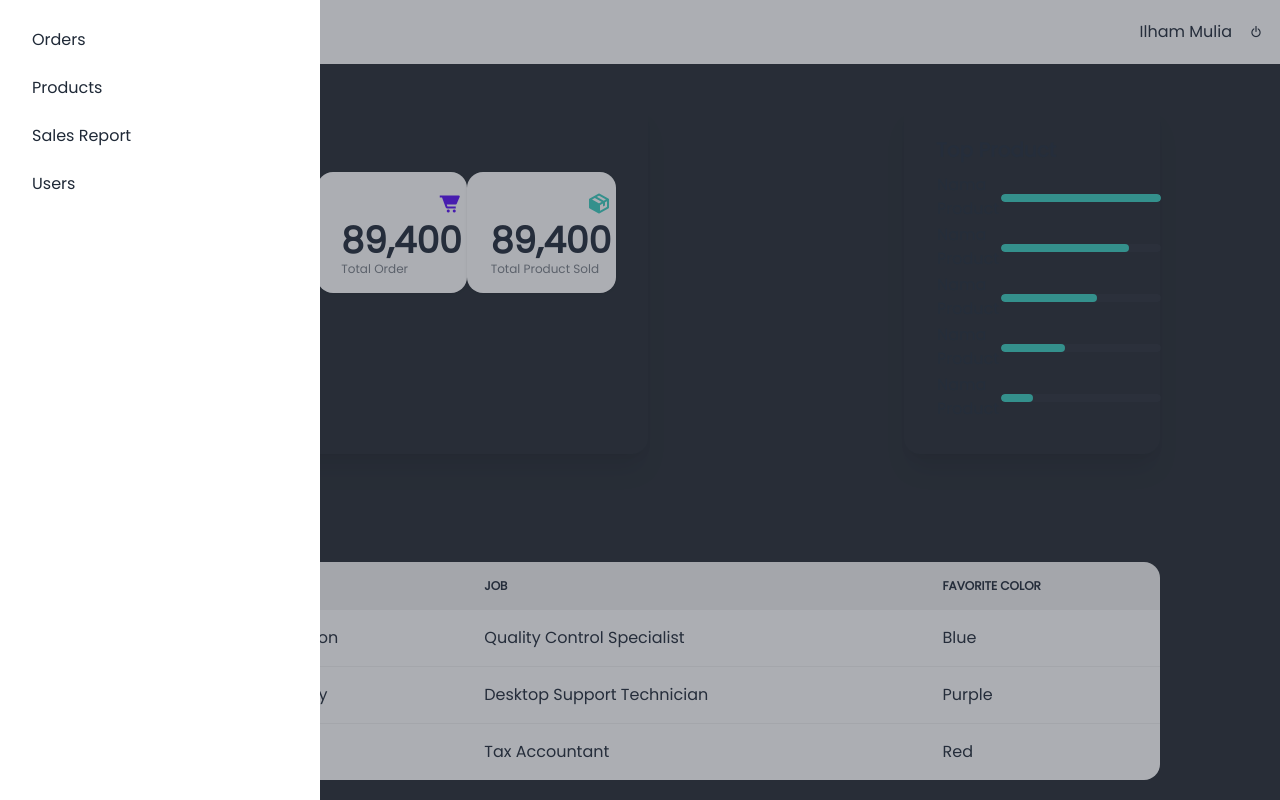
After one commit to ilhaammulia/posmart, a Flask app: page /report in a window 1280 px wide, after a click that opens the changed part. The commit adds this page. Run offline with Flask 2, Linux system fonts and the light colour scheme; some libraries are stand-ins or nearby versions.

Commit message:
Update web

```diff
--- a/website/static/css/styles.css
+++ b/website/static/css/styles.css
@@ -30,3 +30,15 @@ body {
 .product-bg {
   background-color: var(--white-bg);
 }
+
+.payment-btn {
+  background-color: var(--white-bg);
+}
+
+.add-btn {
+    background-color: #69D2B0;
+}
+
+.add-btn:hover {
+  background-color: var(--white-bg);
+}
--- a/website/static/js/home.js
+++ b/website/static/js/home.js
@@ -1,8 +1,9 @@
-function controlDrawer() {
-  const drawer = document.getElementById("my-drawer");
-  if (drawer.checked == true) {
-    drawer.checked = false;
+function choosePaymentMethod(e) {
+  if (e.classList.contains("payment-btn")) {
+    e.classList.remove("payment-btn");
+    e.classList.add("btn-outline");
   } else {
-    drawer.checked = true;
+    e.classList.remove("btn-outline");
+    e.classList.add("payment-btn");
   }
 }
--- /dev/null
+++ b/website/templates/report.html
@@ -0,0 +1,156 @@
+{% extends 'base.html' %}
+{% block title %}
+Sales Report
+{% endblock %}
+
+{% block content %}
+<div class="drawer">
+  <input id="my-drawer" type="checkbox" class="drawer-toggle" />
+  <div class="drawer-content">
+    <div class="navbar bg-base-100">
+      <div class="flex-none">
+        <label for="my-drawer" class="btn btn-square btn-ghost drawer-button">
+          <i class='bx bx-menu text-lg'></i>
+        </label>
+      </div>
+      <div class="flex-1">
+        <a class="btn btn-ghost normal-case text-xl">POSmart</a>
+      </div>
+      <div class="flex-none">
+        <span class="text-right">Ilham Mulia</span>
+      </div>
+      <div class="flex-none">
+        <button class="btn btn-square btn-ghost">
+          <i class='bx bx-power-off' ></i>
+        </button>
+      </div>
+    </div>
+    <div id="info" class="w-4/5 mx-auto mt-10">
+      <div id="stats" class="flex justify-between">
+        <div class="card w-2/4 bg-base-50 shadow-xl">
+          <div class="card-body">
+            <h2 class="card-title">Today's Sales</h2>
+            <div class="flex justify-between">
+              <div class="stats shadow">
+                <div class="stat">
+                  <div class="stat-title">
+                    <div class="stat-figure text-warning">
+                      <i class='bx bxs-bar-chart-alt-2 text-2xl' ></i>
+                    </div>
+                  </div>
+                  <div class="stat-value">89,400</div>
+                  <div class="stat-desc">Total Sales</div>
+                </div>
+              </div>
+              <div class="stats shadow">
+                <div class="stat">
+                  <div class="stat-title">
+                    <div class="stat-figure text-primary">
+                      <i class='bx bxs-cart-alt text-2xl' ></i>
+                    </div>
+                  </div>
+                  <div class="stat-value">89,400</div>
+                  <div class="stat-desc">Total Order</div>
+                </div>
+              </div>
+              <div class="stats shadow">
+                <div class="stat">
+                  <div class="stat-title">
+                    <div class="stat-figure text-accent">
+                      <i class='bx bxs-package text-2xl' ></i>
+                    </div>
+                  </div>
+                  <div class="stat-value">89,400</div>
+                  <div class="stat-desc">Total Product Sold</div>
+                </div>
+              </div>
+            </div>
+          </div>
+        </div>
+
+        <div class="card w-1/4 bg-base-50 shadow-xl justify-end">
+          <div class="card-body">
+            <h2 class="card-title gap-3">Top Product</h2>
+            <table>
+              <tbody>
+                <tr>
+                  <td class="w-56">Nama Product</td>
+                  <td><progress class="progress progress-accent w-40" value="100" max="100"></progress></td>
+                </tr>
+                <tr>
+                  <td>Nama Product</td>
+                  <td><progress class="progress progress-accent w-40" value="80"" max="100"></progress></td>
+                </tr>
+                <tr>
+                  <td>Nama Product</td>
+                  <td><progress class="progress progress-accent w-40" value="60" max="100"></progress></td>
+                </tr>
+                <tr>
+                  <td>Nama Product</td>
+                  <td><progress class="progress progress-accent w-40" value="40" max="100"></progress></td>
+                </tr>
+                <tr>
+                  <td>Nama Product</td>
+                  <td><progress class="progress progress-accent w-40" value="20" max="100"></progress></td>
+                </tr>
+              </tbody>
+            </table>
+          </div>
+        </div>
+      </div>
+
+      <div id="table-products" class="overflow-x-auto mx-auto mt-10">
+        <button class="btn add-btn text-theme mb-5">Add Product</button>
+        <table class="table w-full">
+          <!-- head -->
+          <thead>
+            <tr>
+              <th></th>
+              <th>Name</th>
+              <th>Job</th>
+              <th>Favorite Color</th>
+            </tr>
+          </thead>
+          <tbody>
+            <!-- row 1 -->
+            <tr>
+              <th>1</th>
+              <td>Cy Ganderton</td>
+              <td>Quality Control Specialist</td>
+              <td>Blue</td>
+            </tr>
+            <!-- row 2 -->
+            <tr>
+              <th>2</th>
+              <td>Hart Hagerty</td>
+              <td>Desktop Support Technician</td>
+              <td>Purple</td>
+            </tr>
+            <!-- row 3 -->
+            <tr>
+              <th>3</th>
+              <td>Brice Swyre</td>
+              <td>Tax Accountant</td>
+              <td>Red</td>
+            </tr>
+          </tbody>
+        </table>
+      </div>
+    </div>
+  </div>
+  <div class="drawer-side">
+    <label for="my-drawer" class="drawer-overlay"></label>
+    <ul class="menu p-4 w-80 bg-base-100 text-base-content">
+      <li><a href="{{ url_for('views.home') }}">Orders</a></li>
+      <li><a href="{{ url_for('views.products') }}">Products</a></li>
+      <li><a href="{{ url_for('views.report') }}">Sales Report</a></li>
+      <li><a href="{{ url_for('views.users') }}">Users</a></li>
+    </ul>
+  </div>
+</div>
+
+{% endblock %}
+
+{% block scripts %}
+  <script src="{{ url_for('static', filename='js/home.js') }}"></script>
+{% endblock %}
--- a/website/views.py
+++ b/website/views.py
@@ -20,3 +20,21 @@ def must_login(func):
 # @must_login
 def home():
     return render_template('home.html')
+
+
+@views.route('/products')
+# @must_login
+def products():
+    return render_template('products.html')
+
+
+@views.route('/report')
+# @must_login
+def report():
+    return render_template('report.html')
+
+
+@views.route('/users')
+# @must_login
+def users():
+    return render_template('users.html')
```
Also changed, not shown: website/templates/home.html (+40 -14 lines), website/templates/products.html (added, +102 -0 lines), website/templates/users.html (added, +102 -0 lines).
